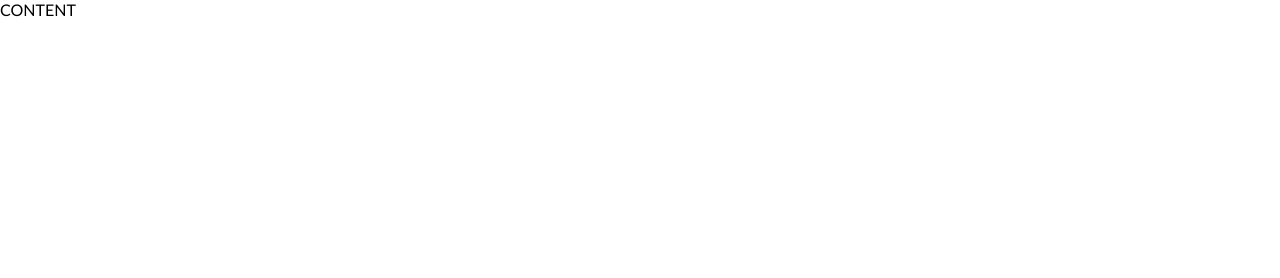
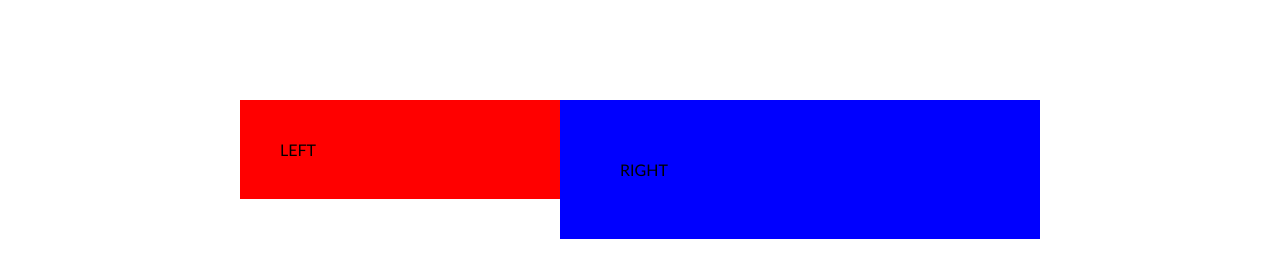
Before and after one commit to 3rnis/35-grupe-sign-up, a website: page index.html in a window 1280 px wide. Drawn offline with Linux system fonts and the light colour scheme.

Commit message:
Initial HTML content

```diff
--- /dev/null
+++ b/css/main.css
@@ -0,0 +1,31 @@
+body,
+body * {
+    margin: 0;
+    padding: 0;
+    vertical-align: top;
+    box-sizing: border-box;
+}
+
+body {
+    font-family: 'Gill Sans', 'Gill Sans MT', Calibri, 'Trebuchet MS', sans-serif;
+}
+
+.container{
+margin-top: 100px;
+width: 800px;
+margin-left: calc(50% - 400px);
+}
+
+.left-column{
+width: 40%;
+float: left;
+padding: 40px;
+background-color: red;
+}
+
+.right-column{
+width: 60%;
+float: left;
+padding: 60px;
+background-color: blue;
+}
--- a/index.html
+++ b/index.html
@@ -5,9 +5,12 @@
     <meta http-equiv="X-UA-Compatible" content="IE=edge">
     <meta name="viewport" content="width=device-width, initial-scale=1.0">
     <title>Sign up</title>
-    <link rel="stylesheet" href="main.css">
+    <link rel="stylesheet" href="./css/main.css">
 </head>
 <body>
-    CONTENT
+    <main class="container">
+        <div class="left-column">LEFT</div>
+        <div class="right-column">RIGHT</div>
+    </main>
 </body>
 </html>
--- a/main.css
+++ /dev/null
@@ -1,11 +0,0 @@
-body,
-body * {
-    margin: 0;
-    padding: 0;
-    vertical-align: top;
-    box-sizing: border-box;
-}
-
-body {
-    font-family: 'Gill Sans', 'Gill Sans MT', Calibri, 'Trebuchet MS', sans-serif;
-}
```
